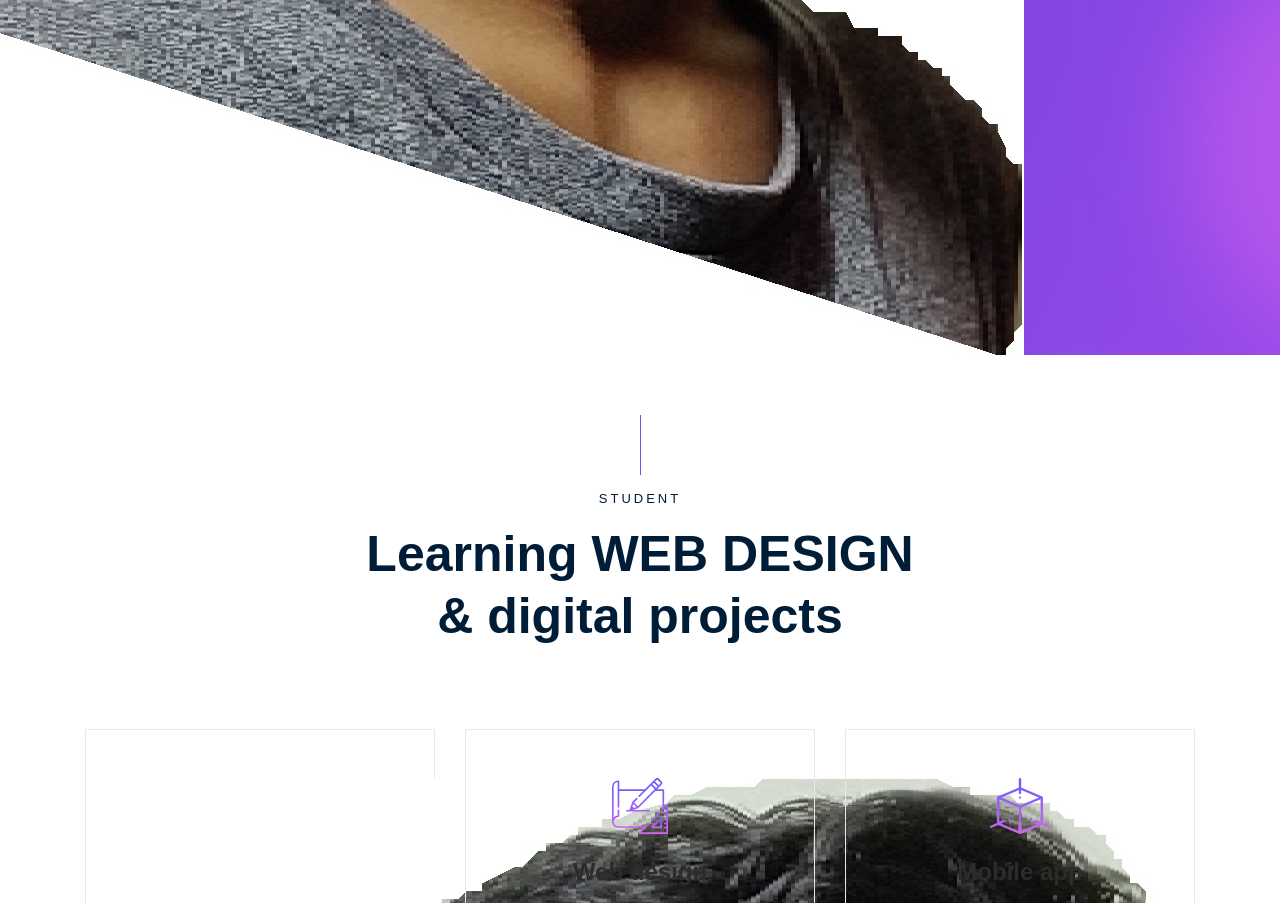
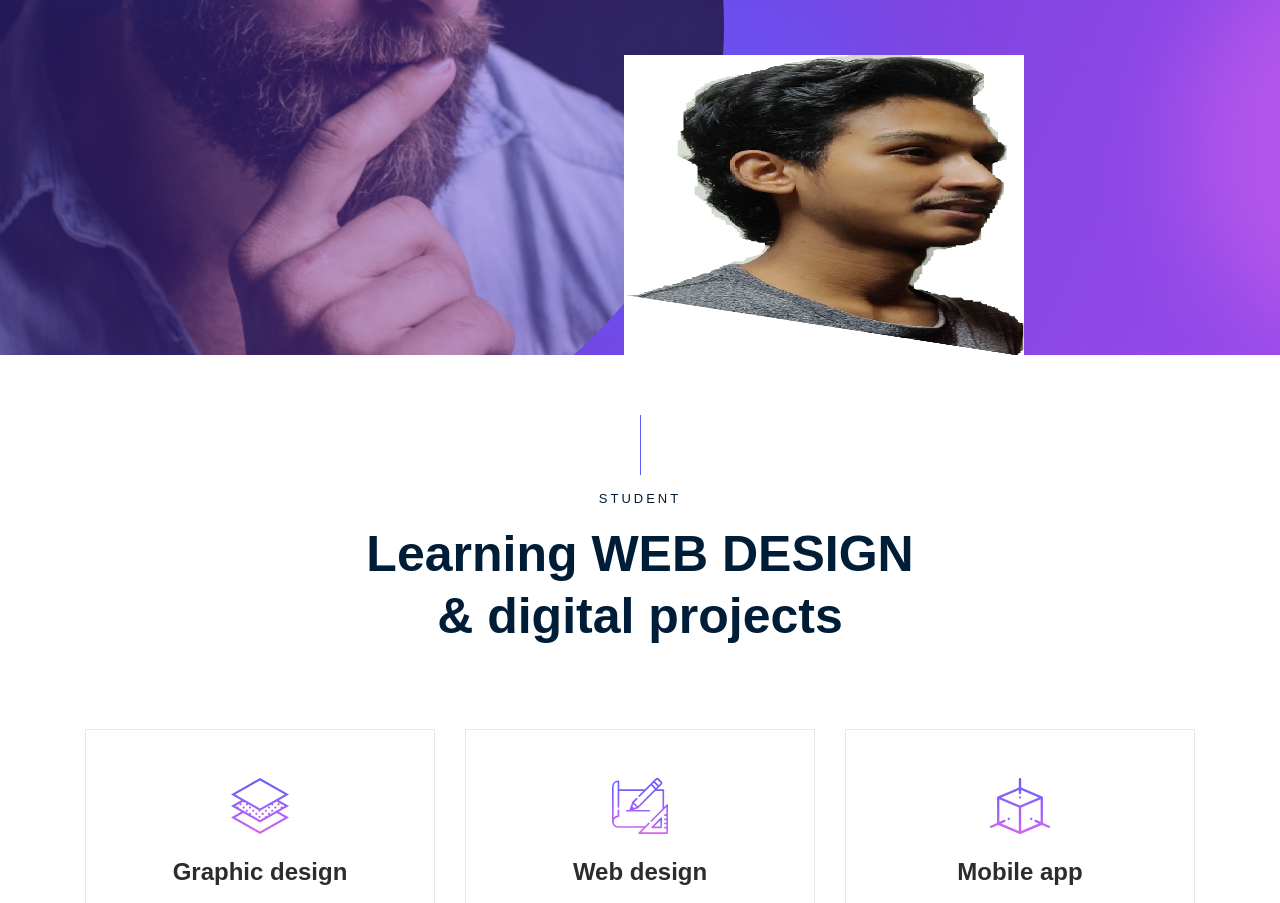
Before and after one commit to KamrulIM/KamrulIM.github.io, a plain HTML site: page index.html in a window 1280 px wide. Shown: the part 545-1448 px from the top of the page. Drawn offline with Linux system fonts and the light colour scheme; a web font is replaced by a local one.

Commit message:
img change

```diff
--- a/index.html
+++ b/index.html
@@ -91,7 +91,7 @@
     <div class="slider_area">
         <div class="single_slider  d-flex align-items-center slider_bg_1">
             <div class="shap_pattern d-none d-lg-block">
-                <img src="kamrul.jpg" alt="">
+                <img src="kamrul.jpg" height="300" width="400" alt="">
             </div>
             <div class="social_links">
                 <ul>
@@ -132,7 +132,7 @@
                 <div class="col-xl-4 col-md-4">
                     <div class="single_service text-center">
                         <div class="icon">
-                            <img src="kamrul.jpg" alt="">
+                            <img src="img/svg_icon/1.svg" alt="">
                         </div>
                         <h3>Graphic design</h3>
                         <p>Lorem ipsum dolor sit amet, consectetur adipiscing elit sed do eiusmod tempor.</p>
```
